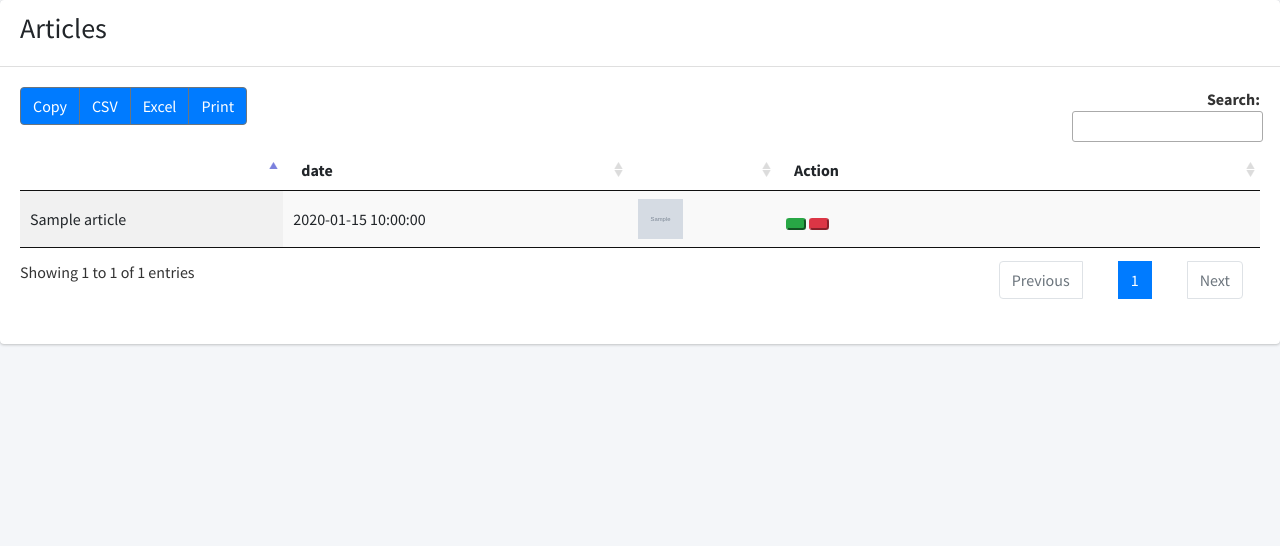
After one commit to Eraoui909/Laboratory-SIA, a PHP site: template Views/teachers/All Articles.php in a window 1280 px wide. The commit adds this page. Shown: the top 546 px of the page. Run offline with PHP 8.4, Linux system fonts and the light colour scheme; the template is opened without the code that fills it: most values are stand-ins (such as "Sample title", 1, 10 or a date in 2020); grey boxes marked "Sample" are stand-in pictures; data that the repository does not hold is empty; classes that the project's autoload settings leave out are loaded by file name; some libraries are stand-ins or nearby versions.

Commit message:
show articles

```diff
--- a/Controllers/EnseignantController.php
+++ b/Controllers/EnseignantController.php
@@ -104,6 +104,7 @@ class EnseignantController extends Controller
 
         $arr = $_SESSION['token']['ens'];
         $arr['title'] = $_SESSION['token']['ens']['nom'] . ' ' . $_SESSION['token']['ens']['prenom'];
+        $arr['articles'] = ArticleModel::getAll();
 
         return $this->render('/teachers/profile', $arr);
     }
--- /dev/null
+++ b/Views/teachers/All Articles.php
@@ -0,0 +1,176 @@
+
+<?php  global $lang; ?>
+
+<!-- Google Font: Source Sans Pro -->
+<link rel="stylesheet" href="https://fonts.googleapis.com/css?family=Source+Sans+Pro:300,400,400i,700&display=fallback">
+<!-- Font Awesome -->
+<!--<link rel="stylesheet" href="/adminLTE/plugins/fontawesome-free/css/all.min.css">-->
+<!-- Ionicons -->
+<!--<link rel="stylesheet" href="https://code.ionicframework.com/ionicons/2.0.1/css/ionicons.min.css">-->
+<!-- Tempusdominus Bootstrap 4 -->
+<!--<link rel="stylesheet" href="/adminLTE/plugins/tempusdominus-bootstrap-4/css/tempusdominus-bootstrap-4.min.css">-->
+<!-- iCheck -->
+<!--<link rel="stylesheet" href="/adminLTE/plugins/icheck-bootstrap/icheck-bootstrap.min.css">-->
+<!-- JQVMap -->
+<!--<link rel="stylesheet" href="/adminLTE/plugins/jqvmap/jqvmap.min.css">-->
+<!-- Theme style -->
+<link rel="stylesheet" href="/adminLTE/dist/css/adminlte.min.css">
+<!-- overlayScrollbars -->
+<!--<link rel="stylesheet" href="/adminLTE/plugins/overlayScrollbars/css/OverlayScrollbars.min.css">-->
+<!-- Daterange picker -->
+<!--<link rel="stylesheet" href="/adminLTE/plugins/daterangepicker/daterangepicker.css">-->
+<!-- summernote -->
+<!--<link rel="stylesheet" href="/adminLTE/plugins/summernote/summernote-bs4.min.css">-->
+<!-- DataTables -->
+<link rel="stylesheet" href="/js/jquery.dataTables.min.css">
+<!-- <link rel="stylesheet" href="/public/adminLTE/plugins/datatables-bs4/css/dataTables.bootstrap4.min.css"> -->
+<link rel="stylesheet" href="/adminLTE/plugins/datatables-responsive/css/responsive.bootstrap4.min.css">
+<link rel="stylesheet" href="/adminLTE/plugins/datatables-buttons/css/buttons.bootstrap4.min.css">
+<link rel="stylesheet" href="/adminLTE/plugins/summernote/summernote-bs4.min.css">
+
+<style>
+
+    tr td:last-of-type{
+        min-width: 194px;
+    }
+
+    .card-body .btn{
+        background-color: #007bff;
+    }
+
+    .card-body .btn:hover{
+        background-color: #2f3e4e;
+    }
+
+    .btn span, .btn-sm span {
+        color: #fff;
+    }
+</style>
+
+<div class="content-wrapper" style="margin-left: 0">
+
+
+
+
+
+
+    <div class="card" id="card-ens-doc">
+        <div class="card-header">
+            <div class="card-title">
+                <h3>Articles</h3>
+            </div>
+        </div>
+        <div class="card-body">
+            <table id="enseignant-doctorant-table" class="display" style="width:100%">
+                <thead>
+                <tr>
+                    <th><?=$lang['title']?></th>
+                    <th><?= 'date'?></th>
+                    <th><?=$lang['avatar']?></th>
+                    <th>Action</th>
+                </tr>
+                </thead>
+                <tbody>
+                <?php
+                foreach ($articles as $article){
+                ?>
+                    <tr>
+                        <td><?= $article['title'] ?></td>
+                        <td><?= $article['date'] ?></td>
+                        <td><img width="45px" height="40px" src="\Storage\uploads\articles\<?= $article['picture'] ?>" alt="ensignant picture"> </td>
+                        <td>
+                            <button class="btn-sm btn-success btn-show-modify-form"
+                                    data-prenom="<?= $article['prenom'] ?>"
+                                    data-id="    <?= $article['id']     ?>"
+                                    data-nom="   <?= $article['nom']    ?>"
+                                    data-tel="   <?= $article['tel']    ?>"
+                                    data-email=" <?= $article['email']  ?>">
+                                <i class="fa fa-edit"></i>
+                                <span> <?=$lang['modify']?></span>
+                            </button>
+                            <button class="btn-sm btn-danger btn-sm delete-enseignant-btn" data-id="<?= $ens['id'] ?>">
+                                <i class="fa fa-trash"></i>
+                                <span> <?=$lang['delete']?></span>
+                            </button>
+                        </td>
+                    </tr>
+                <?php }?>
+                </tbody>
+            </table>
+        </div>
+    </div>
+</div>
+
+<!-- jQuery -->
+<script src="/adminLTE/plugins/jquery/jquery.min.js"></script>
+<script src="/js/jquery.comjquery-3.5.1.min.js"></script>
+<!-- jQuery UI 1.11.4 -->
+<script src="/adminLTE/plugins/jquery-ui/jquery-ui.min.js"></script>
+<!-- Resolve conflict in jQuery UI tooltip with Bootstrap tooltip -->
+<script>
+    $.widget.bridge('uibutton', $.ui.button)
+</script>
+<!-- Bootstrap 4 -->
+<script src="/adminLTE/plugins/bootstrap/js/bootstrap.bundle.min.js"></script>
+<!-- ChartJS -->
+<script src="/adminLTE/plugins/chart.js/Chart.min.js"></script>
+<!-- Sparkline -->
+<script src="/adminLTE/plugins/sparklines/sparkline.js"></script>
+<!-- JQVMap
+<script src="/adminLTE/plugins/jqvmap/jquery.vmap.min.js"></script>
+<script src="/adminLTE/plugins/jqvmap/maps/jquery.vmap.usa.js"></script>
+-->
+<!-- jQuery Knob Chart -->
+<!--<script src="/adminLTE/plugins/jquery-knob/jquery.knob.min.js"></script>-->
+<!-- daterangepicker -->
+<!--<script src="/adminLTE/plugins/moment/moment.min.js"></script>-->
+<!--<script src="/adminLTE/plugins/daterangepicker/daterangepicker.js"></script>-->
+<!-- Tempusdominus Bootstrap 4 -->
+<!--<script src="/adminLTE/plugins/tempusdominus-bootstrap-4/js/tempusdominus-bootstrap-4.min.js"></script>-->
+<!-- Summernote -->
+<!--<script src="/adminLTE/plugins/summernote/summernote-bs4.min.js"></script>-->
+<!-- overlayScrollbars -->
+<!--<script src="/adminLTE/plugins/overlayScrollbars/js/jquery.overlayScrollbars.min.js"></script>-->
+<!-- AdminLTE App -->
+<script src="/adminLTE/dist/js/adminlte.js"></script>
+<!-- AdminLTE for demo purposes -->
+<!--<script src="/adminLTE/dist/js/demo.js"></script>-->
+<!-- AdminLTE dashboard demo (This is only for demo purposes) -->
+<!--<script src="/adminLTE/dist/js/pages/dashboard.js"></script>-->
+<!-- DataTables  & Plugins -->
+<script src="/adminLTE/plugins/datatables/jquery.dataTables.min.js"></script>
+<script src="/adminLTE/plugins/datatables-bs4/js/dataTables.bootstrap4.min.js"></script>
+<script src="/adminLTE/plugins/datatables-responsive/js/dataTables.responsive.min.js"></script>
+<script src="/adminLTE/plugins/datatables-responsive/js/responsive.bootstrap4.min.js"></script>
+<script src="/adminLTE/plugins/datatables-buttons/js/dataTables.buttons.min.js"></script>
+<script src="/adminLTE/plugins/datatables-buttons/js/buttons.bootstrap4.min.js"></script>
+<script src="/adminLTE/plugins/jszip/jszip.min.js"></script>
+<script src="/adminLTE/plugins/pdfmake/pdfmake.min.js"></script>
+<script src="/adminLTE/plugins/pdfmake/vfs_fonts.js"></script>
+<script src="/adminLTE/plugins/datatables-buttons/js/buttons.html5.min.js"></script>
+<script src="/adminLTE/plugins/datatables-buttons/js/buttons.print.min.js"></script>
+<script src="/adminLTE/plugins/datatables-buttons/js/buttons.colVis.min.js"></script>
+
+
+<!-- this script is for enseignant page -->
+<script src="/js/admin.js"></script>
+<script src="/adminLTE/dist/js/pages/dashboard.js"></script>
+
+<script>
+    $('#enseignant-doctorant-table').DataTable({
+        "processing": true,
+        "responsive": true,
+        "lengthChange": false,
+        buttons: [
+            { extend: 'copy', className: 'datatableButton' },
+            { extend: 'csv', className: 'datatableButton',title: "SIA Laboratory" },
+            { extend: 'excel', className: 'datatableButton',title: "SIA Laboratory" },
+            { extend: 'pdf', className: 'datatableButton',title: "SIA Laboratory" },
+            {
+                extend: 'print',
+                className: 'datatableButton',
+                title: "SIA Laboratory"
+            },
+        ]
+    }).buttons().container().appendTo('#card-ens-doc .col-md-6:eq(0)');
+</script>
```
Also changed, not shown: Views/teachers/profile.php (+8 -3 lines).
